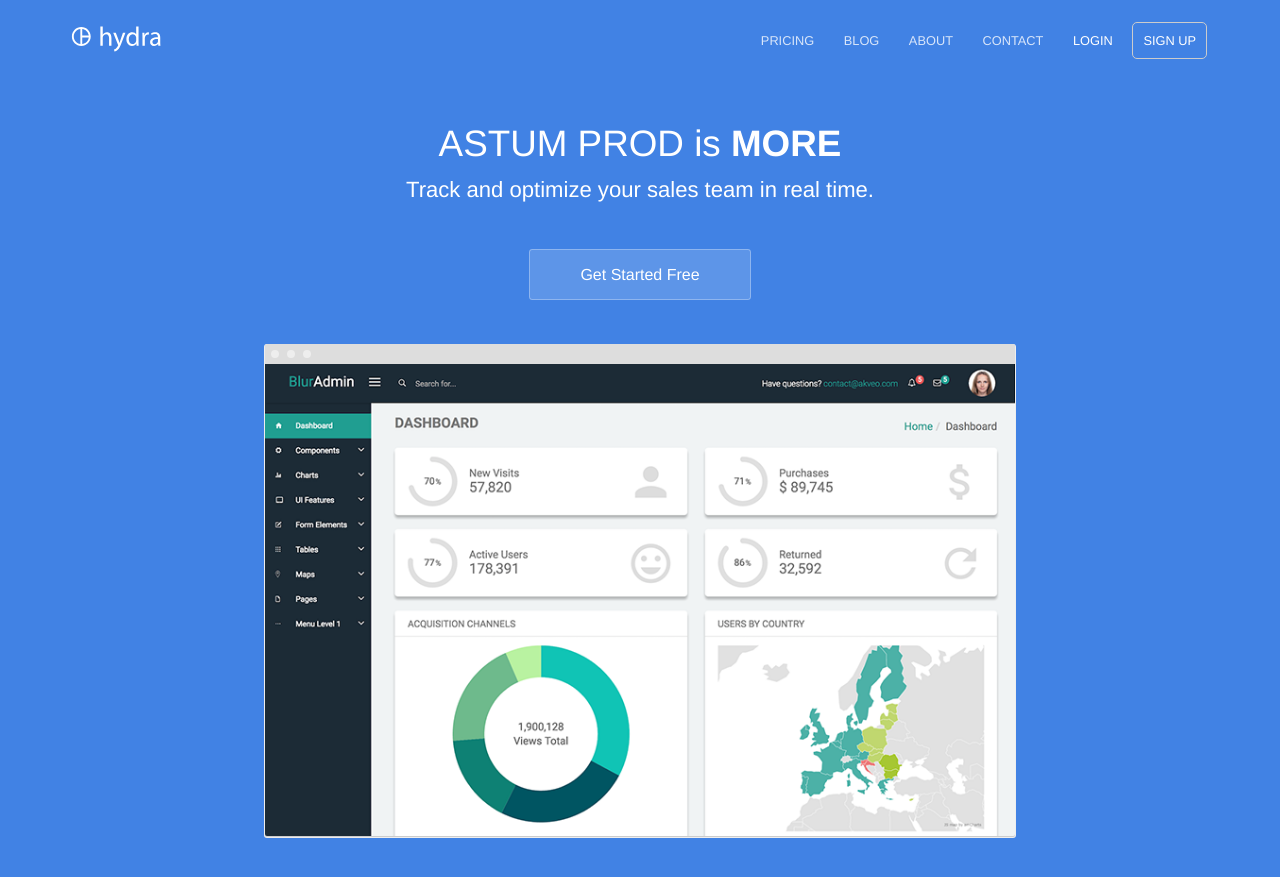
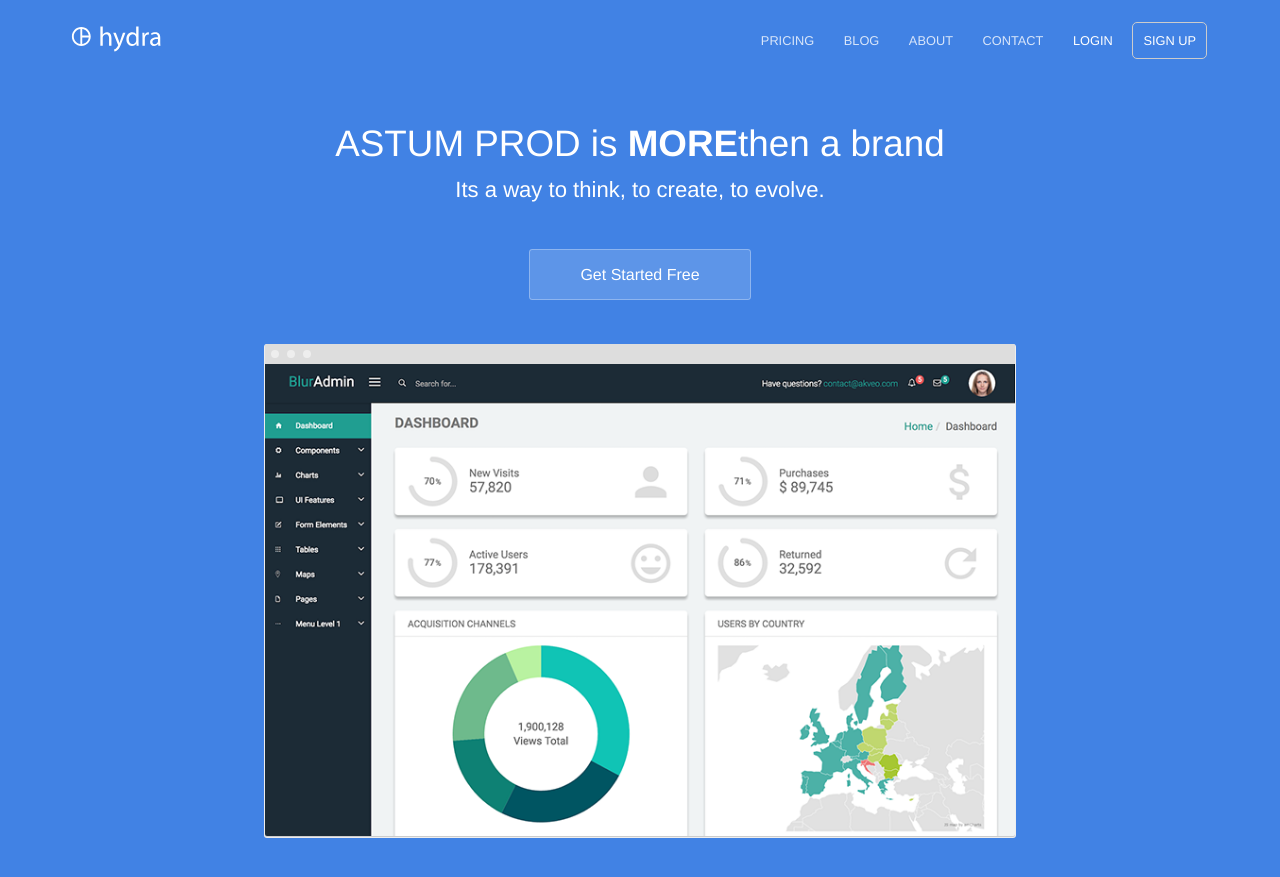
Before and after one commit to ewan-bernard/ewan-bernard.github.io, a Jekyll site: the page built from index.html, in a window 1280 px wide and 900 px high. Shown: the top 877 px of the window. Built offline with Jekyll 4.4.1, drawn with Linux system fonts in a browser that asks for light colours.

Commit message:
Update title

```diff
--- a/index.html
+++ b/index.html
@@ -4,8 +4,8 @@ description: Track and optimize your sales team in real time
 ---
 <section class="hero">
 	<div class="text-container">
-		<h1 class="editable">ASTUM PROD is <strong>MORE</strong></h1>
-		<p class="subtext editable">Track and optimize your sales team in real time.</p>
+		<h1 class="editable">ASTUM PROD is <strong>MORE</strong>then a brand</h1>
+		<p class="subtext editable">Its a way to think, to create, to evolve.</p>
 		<div class="cta button alt"><a href="{{ site.baseurl }}/contact/">Get Started Free</a></div>
 		<div>
 			<img src="{{ site.baseurl }}/images/dashboard.png" alt="Screenshot" class="screenshot editable" />
```
